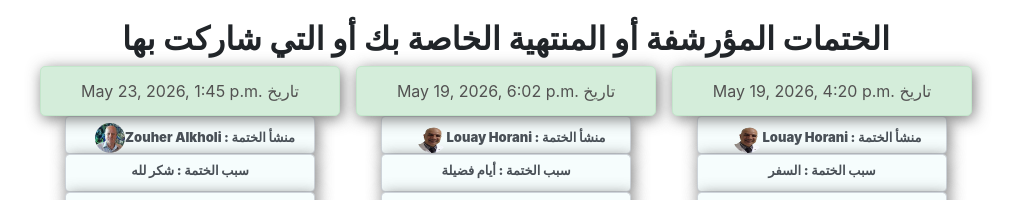
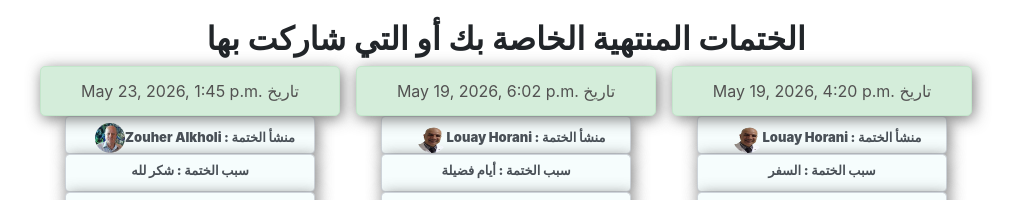
Before and after one commit to loranii/khetmah_quran, a Django app: page /get_archives/ in a window 1280 px wide. Shown: the part 108-308 px from the top of the page, without its empty margins (134-1149 px from the left). Run offline with Django 5.2, Linux system fonts and the light colour scheme; a user stored in the database is signed in; data comes from the database, SQL or seed files in the repository; some libraries are stand-ins or nearby versions.

Commit message:
update archives.html

```diff
--- a/khetmah/templates/khetmah/archives.html
+++ b/khetmah/templates/khetmah/archives.html
@@ -2,7 +2,7 @@
 {% block content %}
 {% load static %}
 
-  <h2>الختمات المؤرشفة أو المنتهية الخاصة بك أو التي شاركت بها</h2>
+  <h2>الختمات المنتهية الخاصة بك أو التي شاركت بها</h2>
   <ul  class="nav center">
     {% for kh in all_unactive_khetmahs %}
       <li>
```
